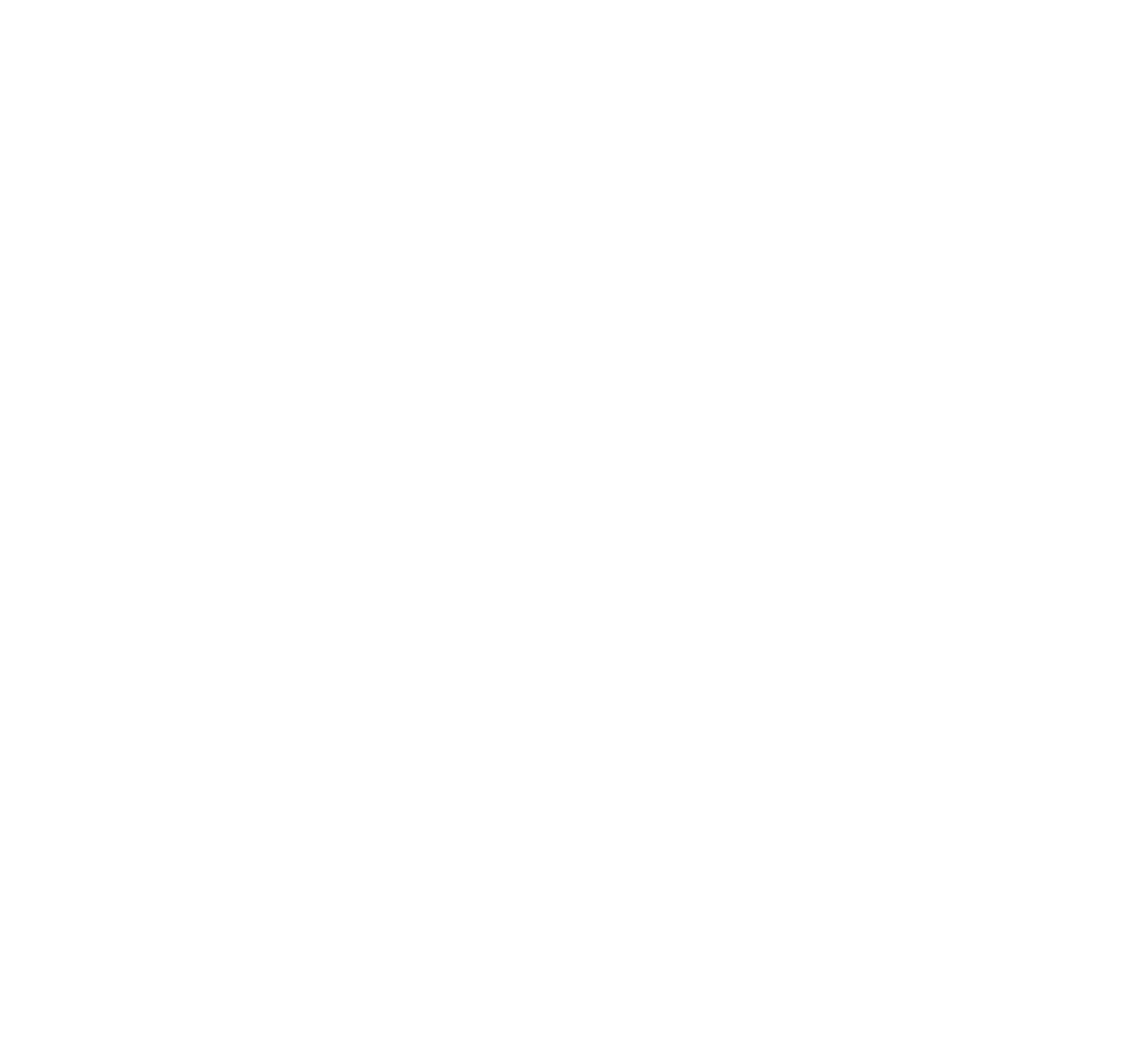
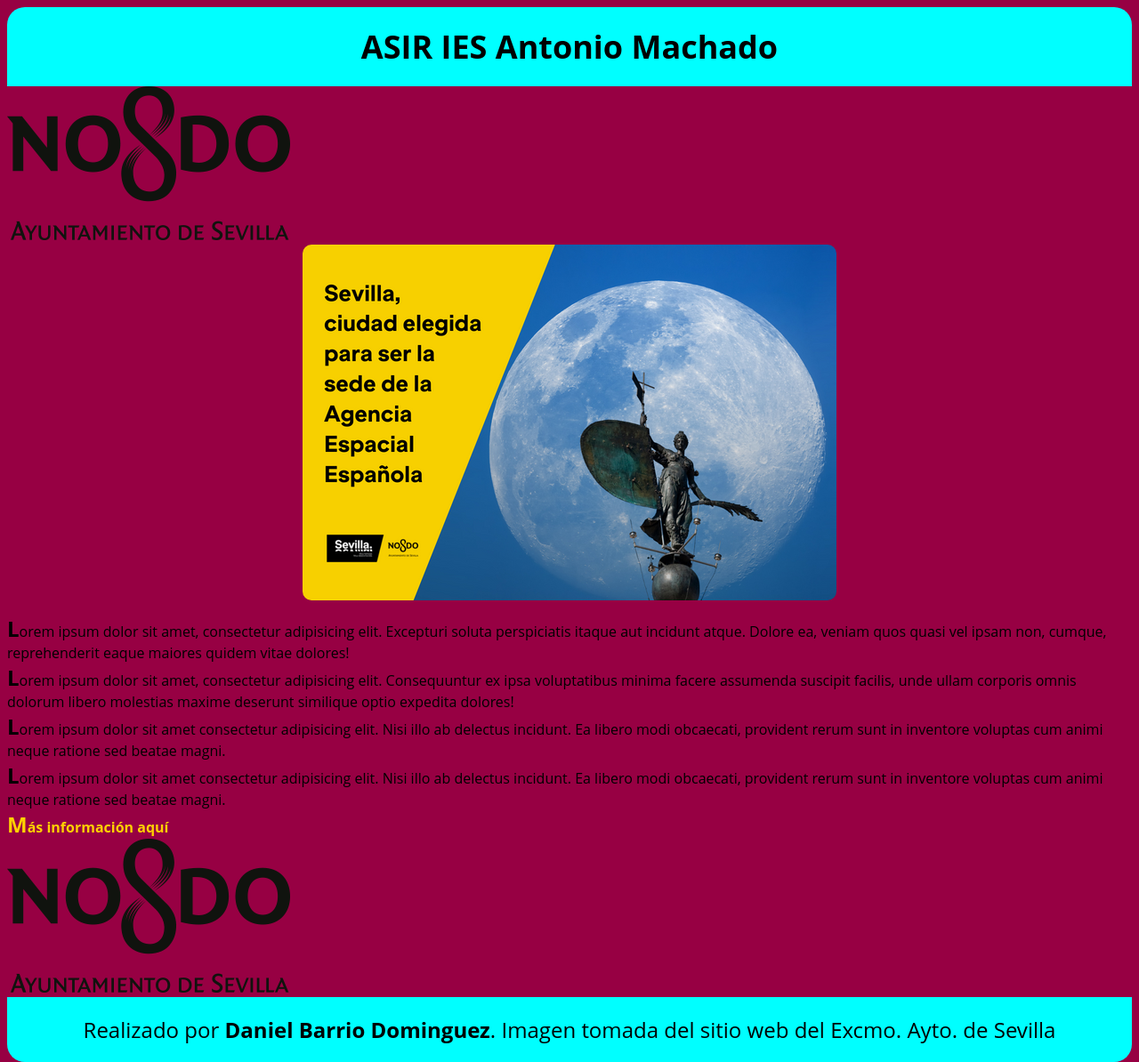
Before and after one commit to DanieBarrio/LM2324, a plain HTML site: page Tema1_html/Examenesprueba/Eje1.html in a window 1280 px wide. Shown: the whole page at 89% size. Before the commit the page ends 800 px from the top, so only its background shows below. Drawn offline with Linux system fonts and the light colour scheme.

Commit message:
15/12/23

```diff
--- a/Tema1_css/Examenesprueba/Eje1.css
+++ b/Tema1_css/Examenesprueba/Eje1.css
@@ -0,0 +1,80 @@
+* {
+    box-sizing: border-box;
+}
+
+body{
+
+    background-color: #970043;
+    font-family: 'Open Sans', Helvetica, sans-serif ;
+    height: 100vh;
+}
+
+h2 {
+    margin: 0;
+}
+
+header {
+    background-color: aqua;
+    padding: 20px;
+    text-align: center;
+    border-top-left-radius: 20px;
+    border-top-right-radius: 20px;
+
+    font-size: x-large;
+
+}
+
+.cuerpo {
+
+
+}
+
+
+
+
+
+
+p {
+    margin: 0 auto;
+}
+p::first-letter {
+    font-size: 1.5rem;
+    font-weight: bold;
+}
+
+a {
+    text-decoration: none;
+    font-weight: bold;
+    cursor:help;
+    color:#ffd100
+}
+
+img {
+    max-width:100%;
+}
+.foto{
+    max-width:100%;
+        border-radius: 10px;
+        margin-bottom: 10px;
+}
+
+footer{
+    background-color: aqua;
+    padding: 20px;
+    text-align: center;
+    border-bottom-left-radius: 20px;
+    border-bottom-right-radius: 20px;
+
+    font-size: x-large;
+
+
+}
+footer a{
+    color:black;
+}
+@media (max-width: 768px) {
+    .centro {
+      -webkit-flex-direction: column;
+      flex-direction: column;
+    }
+  }
--- a/Tema1_css/Examenesprueba/Eje2.css
+++ b/Tema1_css/Examenesprueba/Eje2.css
@@ -3,6 +3,9 @@
     color: aliceblue;
 
 
+}
+body{
+    font: 100% arial;
 }
 .todo{
 
--- a/Tema1_html/Examenesprueba/Eje1.html
+++ b/Tema1_html/Examenesprueba/Eje1.html
@@ -4,9 +4,45 @@
     <meta charset="UTF-8">
     <meta name="viewport" content="width=device-width, initial-scale=1.0">
     <title>Ayuntamiento Sevilla</title>
-
+    <link rel="stylesheet" href="/Tema1_css/Examenesprueba/Eje1.css">
 </head>
 <body>
+    <header>
+        <h2>ASIR IES Antonio Machado </h2>
+    </header>
+    <div class="cuerpo">
+        <div class="nodoimg">
+            <a href="http://www.sevilla.org" target="_blank" rel="noopener noreferrer">
+            <img src="/Tema1_imagenes/nodo.png">
+            </a>
+        </div>
 
+        <div class="centro">
+        <center><img class="foto" src="/Tema1_imagenes/slide.png" alt="Nodo Ayto de Sevilla"></center>
+        <p>Lorem ipsum dolor sit amet, consectetur adipisicing elit. Excepturi soluta perspiciatis itaque aut incidunt atque. Dolore ea, veniam quos quasi vel ipsam non, cumque, reprehenderit eaque maiores quidem vitae dolores!</p>
+        <p>Lorem ipsum dolor sit amet, consectetur adipisicing elit. Consequuntur ex ipsa voluptatibus minima facere assumenda suscipit facilis, unde ullam corporis omnis dolorum libero molestias maxime deserunt similique optio expedita dolores!</p>
+        <p>Lorem ipsum dolor sit amet consectetur adipisicing elit. Nisi illo ab delectus incidunt. Ea libero modi obcaecati, provident rerum sunt in inventore voluptas cum animi neque ratione sed beatae magni.</p>
+        <p>Lorem ipsum dolor sit amet consectetur adipisicing elit. Nisi illo ab delectus incidunt. Ea libero modi obcaecati, provident rerum sunt in inventore voluptas cum animi neque ratione sed beatae magni.</p>
+        <p><a href="http://www.sevilla.org" target="_blank" rel="noopener noreferrer">Más información aquí</a></p>
+        </div>
+
+
+
+
+
+
+
+        <div class="nodoimg">
+            <a href="http://www.sevilla.org" target="_blank" rel="noopener noreferrer">
+            <img src="/Tema1_imagenes/nodo.png">
+            </a>
+        </div>
+    </div>
+
+
+
+    <footer>
+        Realizado por <a href="https://github.com/DanieBarrio/LM2324">Daniel Barrio Dominguez</a>. Imagen tomada del sitio web del Excmo. Ayto. de Sevilla
+    </footer>
 </body>
 </html>
```
Also changed, not shown: Codigos.txt (+19 -5 lines), Tema1_html/Javahtml/javascript1.html (added, +26 -0 lines), Tema3_JavaScript/JavaScript1.js (added, +8 -0 lines), Tema1_imagenes/nodo.png (added), Tema1_imagenes/slide.png (added), 1 other file.
